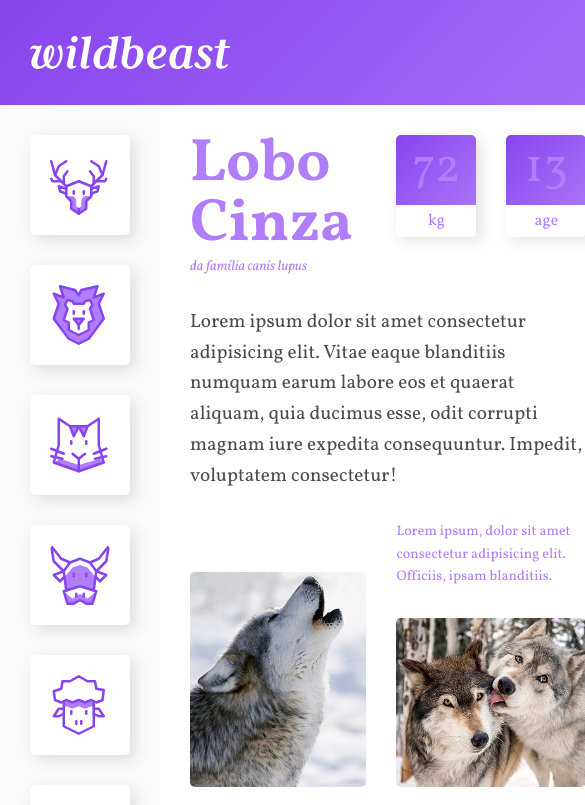
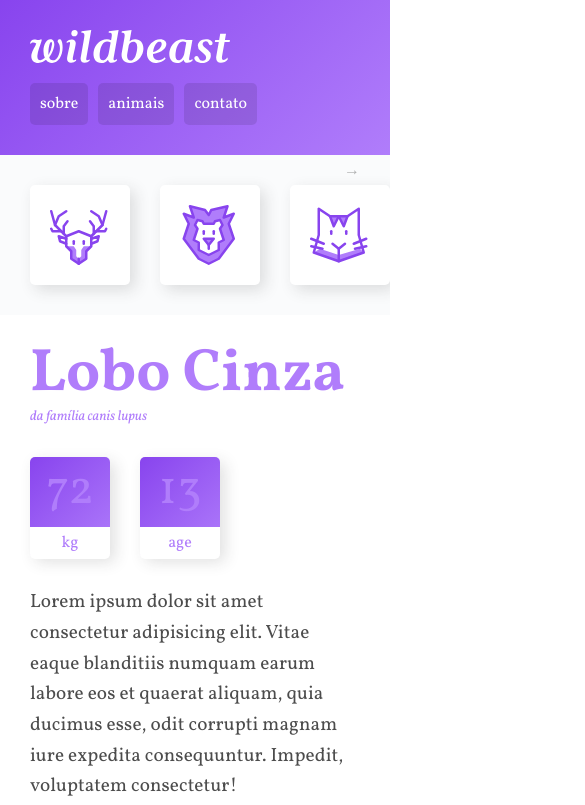
Before and after one commit to dougluz/wildbeast-grid-css, a plain HTML site: page index.html in a window 390 px wide. Shown: the top 805 px of the page, 585 px wide, since content can reach past the window. Drawn offline with Linux system fonts and the light colour scheme.

Commit message:
feat: responsive design

```diff
--- a/styles/style.css
+++ b/styles/style.css
@@ -1,10 +1,15 @@
-body, p, h1, ul, li, blockquote {
+body,
+p,
+h1,
+ul,
+li,
+blockquote {
   padding: 0px;
   margin: 0px;
 }
 
 body {
-  font-family: 'Vollkorn', Georgia, serif;
+  font-family: "Vollkorn", Georgia, serif;
 }
 
 li {
@@ -17,7 +22,7 @@ a {
 
 img {
   display: block;
-  max-width: 100%;
+  width: 100%;
   width: 100%;
   border-radius: 5px;
 }
@@ -33,9 +38,31 @@ img {
     "footer footer footer";
 }
 
+@media (max-width: 1200px) {
+  .structure {
+    grid-template-areas:
+      "header header header"
+      "sidenav content content"
+      "sidenav adverts adverts"
+      "footer footer footer";
+  }
+}
+
+@media (max-width: 760px) {
+  .structure {
+    grid-template-columns: 100%;
+    grid-template-areas:
+      "header"
+      "sidenav"
+      "content"
+      "adverts"
+      "footer";
+  }
+}
+
 .header {
   grid-area: header;
-  background: linear-gradient(135deg, #8844ee, #B07dfb);
+  background: linear-gradient(135deg, #8844ee, #b07dfb);
   padding: 30px;
   display: grid;
   grid-template-columns: 1fr auto;
@@ -52,13 +79,13 @@ header nav a {
   padding: 10px;
   color: white;
   font-size: 1.125em;
-  background-color: rgba(0, 0, 0, .1);
+  background-color: rgba(0, 0, 0, 0.1);
   border-radius: 5px;
-  transition: .1s;
+  transition: 0.1s;
 }
 
 .header nav a:hover {
-  background-color: rgba(0, 0, 0, .5);
+  background-color: rgba(0, 0, 0, 0.5);
 }
 
 .header li + li {
@@ -67,6 +94,21 @@ header nav a {
 
 .logo {
   max-width: 200px;
+}
+
+@media (max-width: 760px) {
+  .header {
+    grid-template-columns: auto;
+  }
+  .logo {
+    margin-bottom: 20px;
+  }
+  .header nav a {
+    font-size: 1em;
+  }
+  .header li + li {
+    margin-left: 10px;
+  }
 }
 
 .sidenav {
@@ -88,7 +130,42 @@ header nav a {
 }
 
 .sidenav li a:hover {
-  background: #B07dfb
+  background: #b07dfb;
+}
+
+@keyframes arrow {
+  from {
+    right: 30px;
+  }
+  to {
+    right: 20px;
+  }
+}
+
+@media (max-width: 760px) {
+  .sidenav {
+    position: relative;
+    overflow-x: auto;
+    padding: 0 30px;
+    -webkit-overflow-scrolling: touch;
+  }
+  .sidenav::after {
+    position: absolute;
+    content: '→';
+    top: 5px;
+    right: 30px;
+    color: rgba(0, 0, 0, 0.3);
+    animation: arrow .5s ease-in 0s alternate infinite;
+  }
+  .sidenav ul {
+    display: flex;
+  }
+  .sidenav li {
+    flex: 1 0 60px;
+  }
+  .sidenav li a {
+    margin: 30px 30px 30px 0;
+  }
 }
 
 .col-wide {
@@ -114,11 +191,17 @@ header nav a {
   gap: 30px;
 }
 
+@media (max-width: 600px) {
+  .content {
+    grid-template-columns: auto;
+  }
+}
+
 p {
   font-size: 1.2em;
   line-height: 1.6;
   letter-spacing: 0.005em;
-  color: rgba(0, 0, 0, .7);
+  color: rgba(0, 0, 0, 0.7);
 }
 
 .info p + p {
@@ -126,7 +209,7 @@ p {
 }
 
 .title {
-  color: #B07dfb;
+  color: #b07dfb;
 }
 
 .title h1 {
@@ -148,7 +231,7 @@ p {
 .attributes > div {
   width: 80px;
   text-align: center;
-  background: linear-gradient(135deg, #8844ee, #B07dfb);
+  background: linear-gradient(135deg, #8844ee, #b07dfb);
   border-radius: 5px;
   box-shadow: 5px 5px 15px 0px rgba(44, 44, 44, 0.15);
   position: relative;
@@ -160,7 +243,7 @@ p {
 
 .attributes span {
   display: block;
-  color: #B07dfb;
+  color: #b07dfb;
 }
 
 .number {
@@ -179,27 +262,28 @@ p {
 
 .spotlight {
   font-size: 0.875em;
-  color: #B07dfb;
+  color: #b07dfb;
   max-width: 16em;
 }
 
-.attributes-list, .quote {
+.attributes-list,
+.quote {
   align-self: start;
   padding: 30px;
   border-radius: 5px;
   box-shadow: 5px 5px 15px 0px rgba(44, 44, 44, 0.15);
-  background: linear-gradient(135deg, #8844ee, #B07dfb);
+  background: linear-gradient(135deg, #8844ee, #b07dfb);
 }
 
 .attributes-list li {
   color: white;
-  font-family: 'Courier New', Courier, monospace;
+  font-family: "Courier New", Courier, monospace;
   font-size: 1.125em;
   padding: 15px;
 }
 
 .attributes-list li + li {
-  border-top: solid 2px #B07dfb;
+  border-top: solid 2px #b07dfb;
 }
 
 .quote p {
@@ -218,11 +302,12 @@ p {
   align-content: start;
   padding: 30px;
   gap: 30px;
+  grid-template-columns: repeat(auto-fit, minmax(150px, 1fr));
 }
 
 .footer {
   grid-area: footer;
-  background: linear-gradient(135deg, #8844ee, #B07dfb);
+  background: linear-gradient(135deg, #8844ee, #b07dfb);
 }
 
 .footer p {
```
